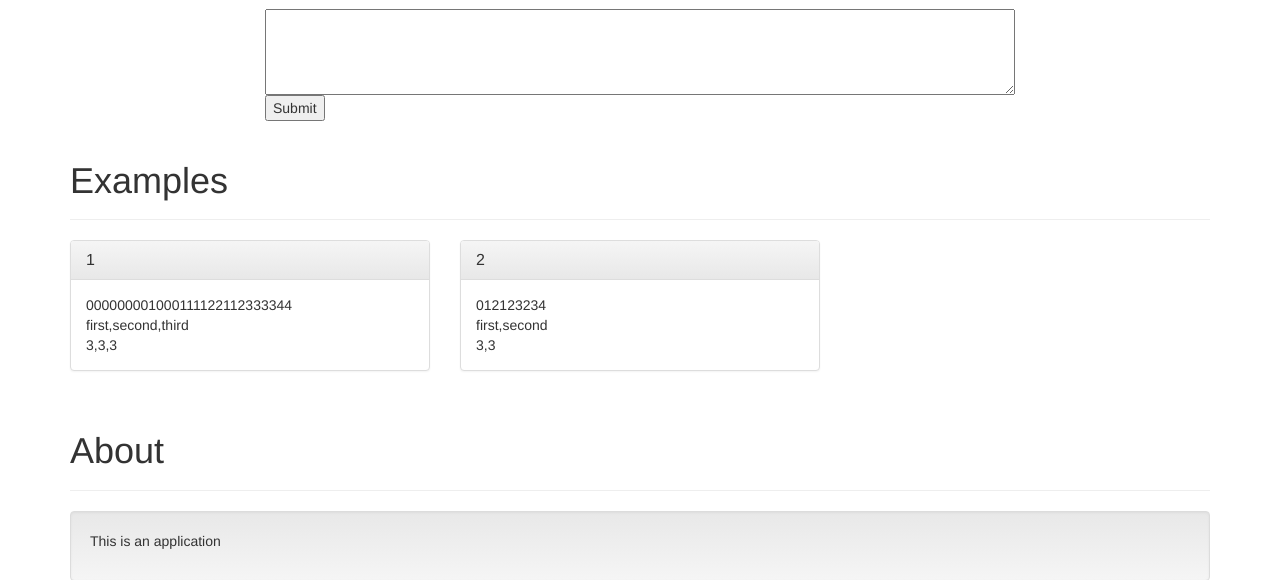
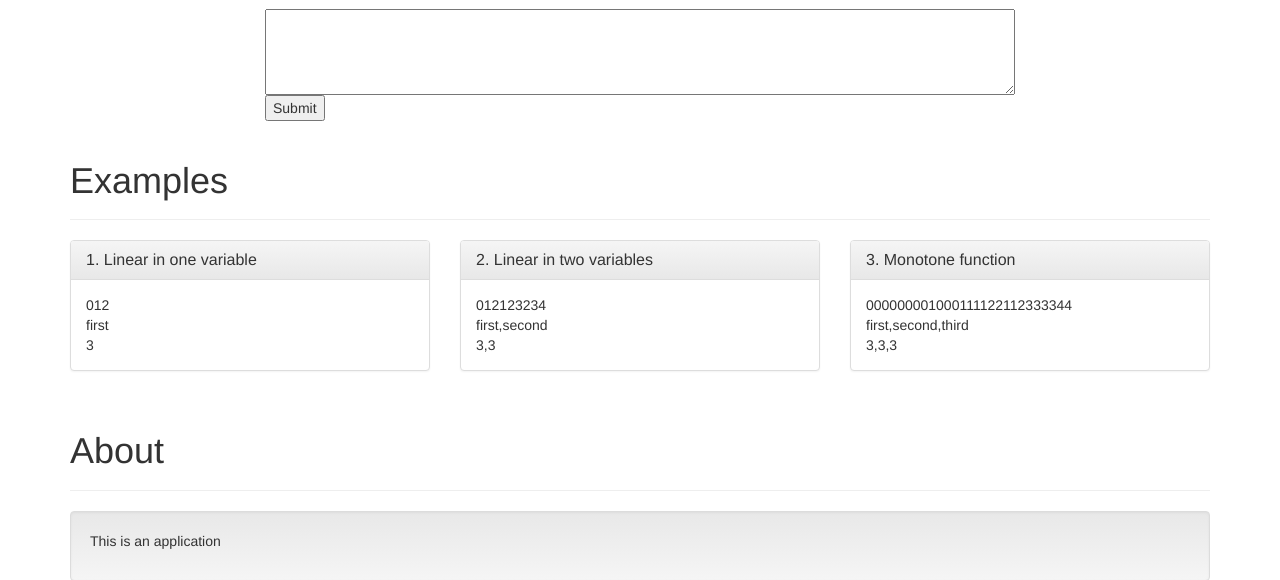
Before and after one commit to nejctrdin/DEXiFunctionDerivatives, a Flask app: page / in a window 1280 px wide. Shown: the part 381-961 px from the top of the page. Run offline with Flask 2, Linux system fonts and the light colour scheme; some libraries are stand-ins or nearby versions.

Commit message:
Added one more example

```diff
--- a/templates/index.html
+++ b/templates/index.html
@@ -20,7 +20,31 @@
                 <div class="col-sm-4">
                     <div class="panel panel-default">
                         <div class="panel-heading">
-                            <h3 class="panel-title">1</h3>
+                            <h3 class="panel-title">1. Linear in one variable</h3>
+                        </div>
+                        <div class="panel-body">
+                            012<br>
+                            first<br>
+                            3
+                        </div>
+                    </div>
+                </div>
+                <div class="col-sm-4">
+                    <div class="panel panel-default">
+                        <div class="panel-heading">
+                            <h3 class="panel-title">2. Linear in two variables</h3>
+                        </div>
+                        <div class="panel-body">
+                            012123234<br>
+                            first,second<br>
+                            3,3
+                        </div>
+                    </div>
+                </div>
+                <div class="col-sm-4">
+                    <div class="panel panel-default">
+                        <div class="panel-heading">
+                            <h3 class="panel-title">3. Monotone function</h3>
                         </div>
                         <div class="panel-body">
                             000000001000111122112333344<br>
@@ -29,18 +53,6 @@
                         </div>
                     </div>
                 </div>
-                <div class="col-sm-4">
-                    <div class="panel panel-default">
-                        <div class="panel-heading">
-                            <h3 class="panel-title">2</h3>
-                        </div>
-                        <div class="panel-body">
-                            012123234<br>
-                            first,second<br>
-                            3,3
-                        </div>
-                    </div>
-                </div>
             </div>
 
 {% endblock %}
```
